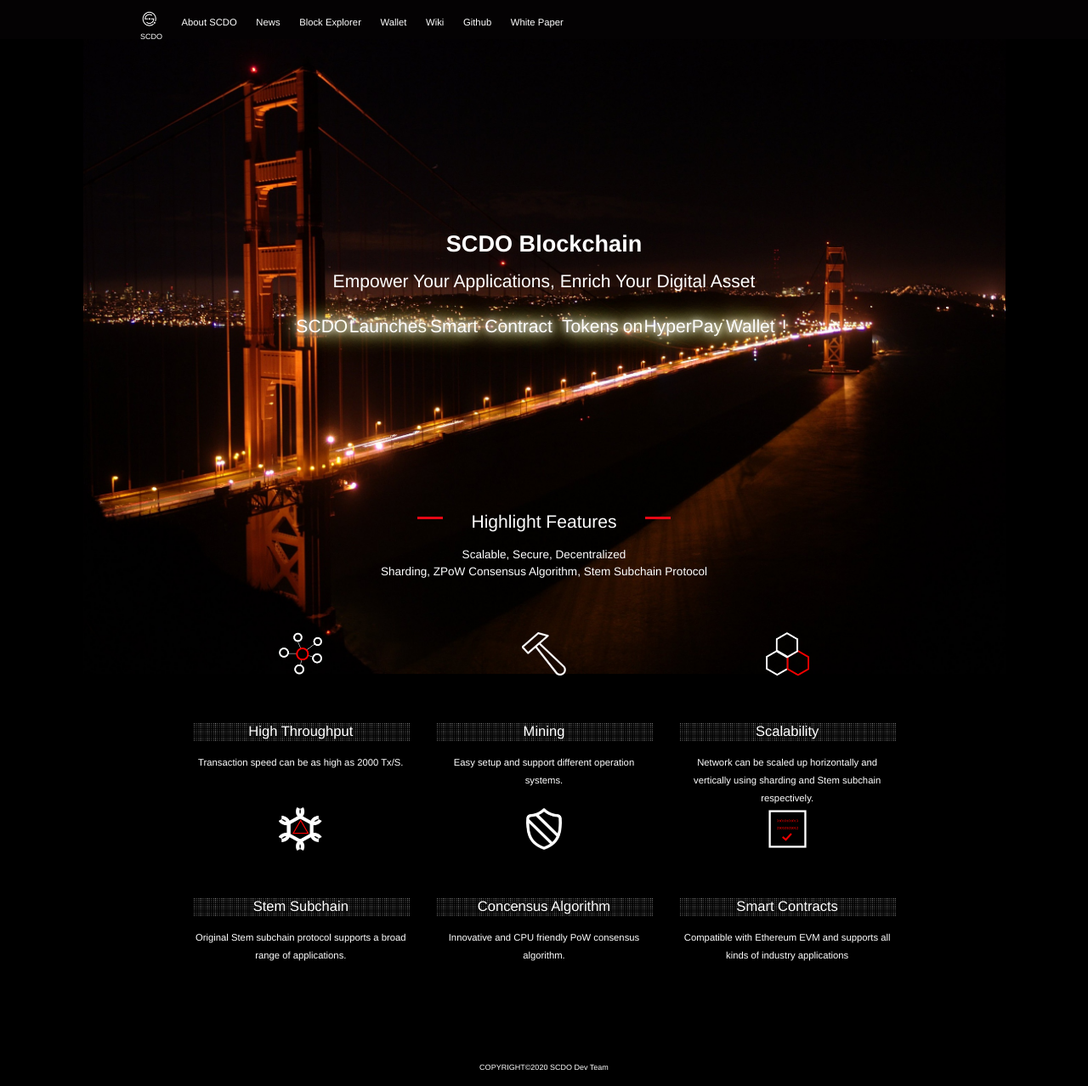
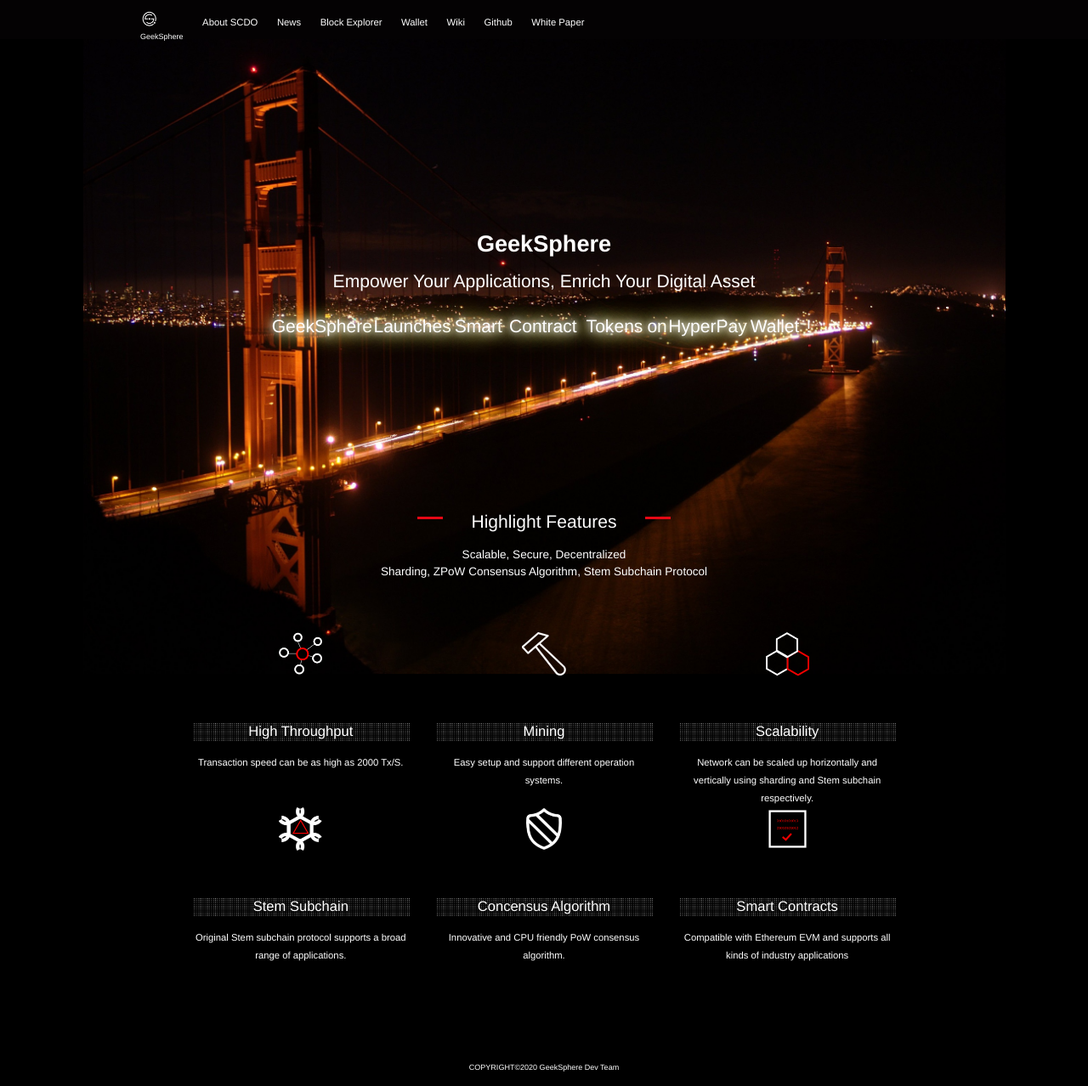
Before and after one commit to geekspherehk/web, a plain HTML site: page index.html in a window 1280 px wide. Shown: the whole page at 85% size. Drawn offline with Linux system fonts and the light colour scheme.

Commit message:
update geeksphere

```diff
--- a/index.html
+++ b/index.html
@@ -71,7 +71,7 @@
                 </button>
                 <a style="color:#fff" class="navbar-brand" href="/">
                     <img alt="Brand" src="favicon2.ico" class="fas fa-camera fa-2x">
-                    <span style="font-size:12px">SCDO</span></a>
+                    <span style="font-size:12px">GeekSphere</span></a>
             </div>
 
             <!-- Collect the nav links, forms, and other content for toggling -->
@@ -153,24 +153,17 @@
     <div class="container container-fluid">
 
         <div style="text-align: center;font-size: 36px;color:#fff;margin-top: 356px;font-weight:bold;">
-            SCDO Blockchain
+            GeekSphere
         </div>
 
         <div class="motto" style="text-align: center; font-size:28px;color:#fff;margin-top: 12px;">
-            </p>Empower Your Applications, Enrich Your Digital Asset<p>
+            <p>Empower Your Applications, Enrich Your Digital Asset</p>
         </div>
 
-<!--        <div class="glow" target="_blank" style="text-align: center; font-size:28px;color:#fff;margin-top: 12px;">-->
-<!--            </p>SCDO mainnet goes live at 1:00:00 UTC January 5th, 2021!<a href="./news.html" style="font-size:20px;color:#fff;"> [more...]</a></div>-->
-<!--            <p>-->
-<!--            <div class="glow" target="_blank" style="text-align: center; font-size:28px;color:#fff;margin-top: 12px;">-->
-<!--            </p>SCDO version 2.0.0 Bluefin release is available for download! <a href="./news.html" style="font-size:20px;color:#fff;"> [more...]</a></div>-->
-<!--            <p>-->
-<!--        </div>-->
         <div class="glow" target="_blank" style="text-align: center; font-size:28px;color:#fff;margin-top: 30px;">
             <p id="moving-text">
                 <a href="./news.html" title="Read more..."  style="font-size:28px;color:#fff;">
-                    <span style="--i:1;">SCDO</span>
+                    <span style="--i:1;">GeekSphere</span>
                     <span style="--i:2;">Launches</span>
                     <span style="--i:3;">Smart</span>
                     <span style="--i:4;">Contract</span>
@@ -272,7 +265,7 @@
 </div>
 <footer style="background-color: #000">
     <div class="container container-fluid" style="margin-top: 0px; margin-bottom: 20px; color: #fff;font-size: 12px;">
-        <div class=" text-center"> COPYRIGHT©2020 SCDO Dev Team</div>
+        <div class=" text-center"> COPYRIGHT©2020 GeekSphere Dev Team</div>
        <!-- <div class="col-xs-12 col-sm-12 col-md-6 col-lg-6" style="right: 0px;text-align: right">Please beware of fake
             accounts. For more information,please follow the official media platform of SCDO BlockChain.
         </div>-->
```
